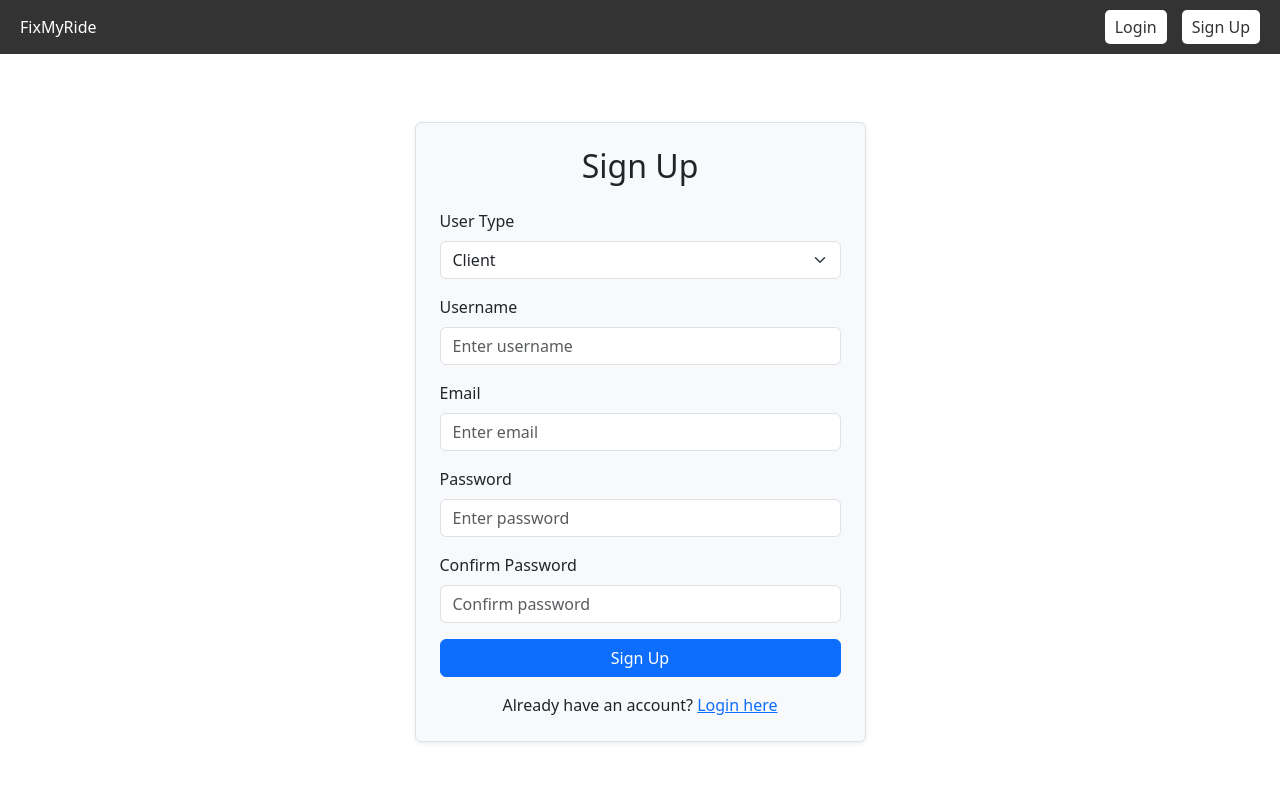
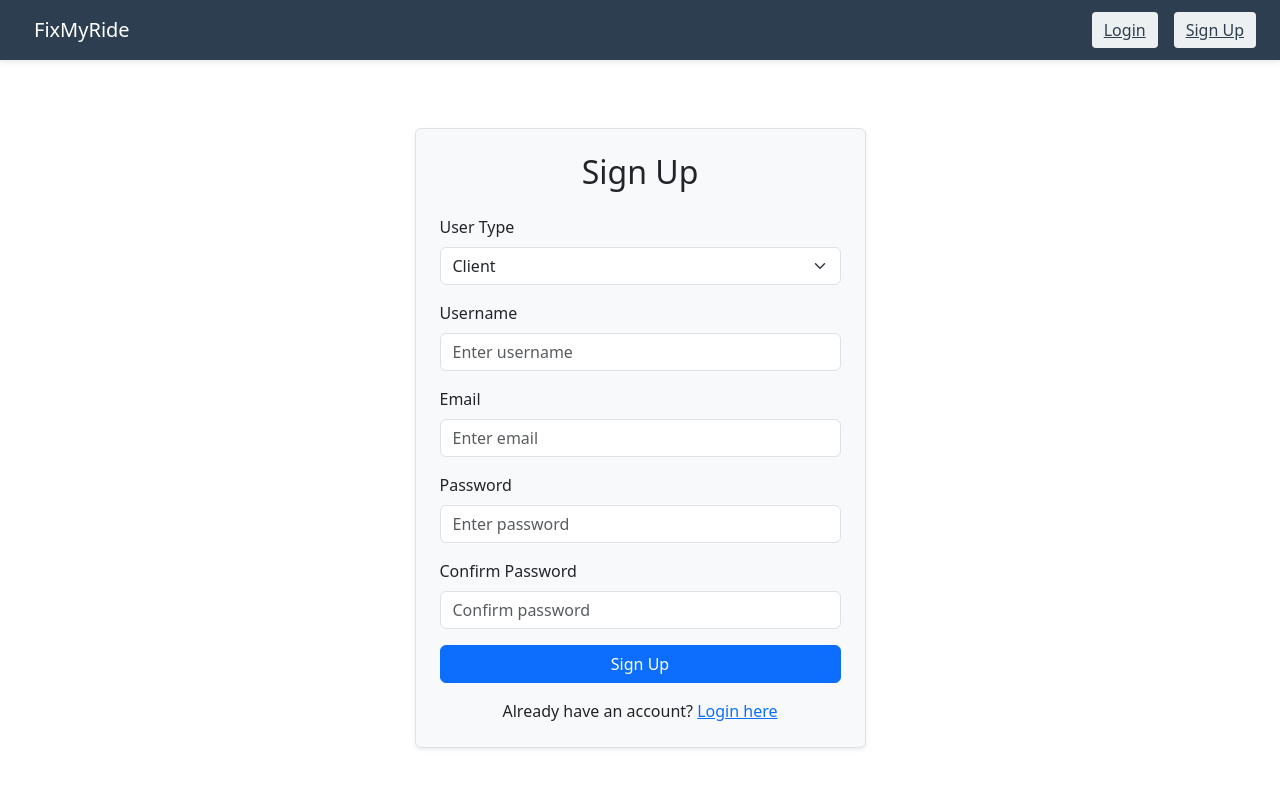
Before and after one commit to radutodosan/fix-my-ride-frontend, a React (Vite) app: page /signup in a window 1280 px wide. Shown: the top 788 px of the page. Built offline with nearby package versions, Linux system fonts and the light colour scheme.

Commit message:
styled home page and navbar

```diff
--- a/src/components/NavBar.tsx
+++ b/src/components/NavBar.tsx
@@ -21,7 +21,7 @@ const Navbar: React.FC = () => {
         await mechanicLogout();
       }
       clearAuthData();
-      showInfo("Logged out succesfully!");
+      showInfo("Logged out successfully!");
       navigate('/');
     } catch (error) {
       console.error(error);
@@ -29,54 +29,89 @@ const Navbar: React.FC = () => {
     }
   };
 
-
-  return (
-    <nav style={{
+  const navStyle: React.CSSProperties = {
     display: 'flex',
     justifyContent: 'space-between',
     alignItems: 'center',
-      padding: '10px 20px',
-      backgroundColor: '#333',
-      color: '#fff'
-    }}>
+    padding: '12px 24px',
+    backgroundColor: '#2c3e50',
+    color: '#fff',
+    boxShadow: '0 2px 6px rgba(0,0,0,0.1)'
+  };
+
+  const linkStyle: React.CSSProperties = {
+    color: 'white',
+    textDecoration: 'none',
+    fontWeight: 500,
+    padding: '6px 10px',
+    borderRadius: '4px',
+    transition: 'background-color 0.2s ease'
+  };
+
+
+  const buttonStyle: React.CSSProperties = {
+    background: '#ecf0f1',
+    color: '#2c3e50',
+    padding: '6px 12px',
+    border: 'none',
+    borderRadius: '4px',
+    fontWeight: 500,
+    cursor: 'pointer',
+    transition: 'background-color 0.2s ease'
+  };
+
+  const buttonHoverStyle: React.CSSProperties = {
+    backgroundColor: '#bdc3c7'
+  };
+
+  return (
+    <nav style={navStyle}>
       <div>
-        <Link to="/" style={{ color: 'white', textDecoration: 'none' }}>
+        <Link to="/" style={{ ...linkStyle, fontSize: '1.25rem' }}>
           FixMyRide
         </Link>
       </div>
 
-      <div style={{ display: 'flex', gap: '15px', alignItems: 'center' }}>
-        {accessToken && (
+      <div style={{ display: 'flex', gap: '16px', alignItems: 'center' }}>
+        {accessToken && userType === UserType.CLIENT && (
           <>
-            {userType === UserType.CLIENT && (
-              <>
-                <Link to="/client/appointments" style={{ color: 'white', textDecoration: 'none' }}>Appointments</Link>
-                <Link to={`/client/profile/${username}`} style={{ color: 'white', textDecoration: 'none' }}>Profile</Link>
-                <Link to="/client/mechanics" style={{ color: 'white', textDecoration: 'none' }}>Mechanics</Link>
+            <Link to="/client/appointments" className="nav-link">
+              Appointments
+            </Link>
+            <Link to="/client/mechanics" className="nav-link">
+              Mechanics
+            </Link>
+            <Link to={`/client/profile/${username}`} className="nav-link">
+              Profile
+            </Link>
           </>
         )}
-            {userType === UserType.MECHANIC && (
+        {accessToken && userType === UserType.MECHANIC && (
           <>
-                <Link to="/mechanic/appointments" style={{ color: 'white', textDecoration: 'none' }}>Appointments</Link>
-                <Link to={`/mechanic/profile/${username}`} style={{ color: 'white', textDecoration: 'none' }}>Profile</Link>
+            <Link to="/mechanic/appointments" className="nav-link">
+              Appointments
+            </Link>
+            <Link to={`/mechanic/profile/${username}`} className="nav-link">
+              Profile
+            </Link>
           </>
         )}
 
-          </>
-        )}
-
-        {accessToken ?
-          (
-            <button onClick={handleLogout} style={{ background: 'white', color: '#333', padding: '5px 10px', borderRadius: '5px' }}>
+        {accessToken ? (
+          <button
+            onClick={handleLogout}
+            style={buttonStyle}
+            onMouseOver={e => Object.assign(e.currentTarget.style, buttonHoverStyle)}
+            onMouseOut={e => Object.assign(e.currentTarget.style, buttonStyle)}
+          >
             Logout
           </button>
-          ) :
-          (
+        ) : (
           <>
-              <Link to="/login" style={{ background: 'white', color: '#333', padding: '5px 10px', borderRadius: '5px', textDecoration: 'none' }}>
+            <Link to="/login" style={buttonStyle as React.CSSProperties} onMouseOver={e => Object.assign(e.currentTarget.style, buttonHoverStyle)} onMouseOut={e => Object.assign(e.currentTarget.style, buttonStyle)}>
               Login
             </Link>
-              <Link to="/signup" style={{ background: 'white', color: '#333', padding: '5px 10px', borderRadius: '5px', textDecoration: 'none' }}>
+            <Link to="/signup" style={buttonStyle as React.CSSProperties} onMouseOver={e => Object.assign(e.currentTarget.style, buttonHoverStyle)} onMouseOut={e => Object.assign(e.currentTarget.style, buttonStyle)}>
               Sign Up
             </Link>
           </>
--- a/src/index.css
+++ b/src/index.css
@@ -0,0 +1,12 @@
+.nav-link {
+  color: white;
+  text-decoration: none;
+  padding: 6px 10px;
+  border-radius: 4px;
+  transition: background-color 0.2s ease;
+}
+
+.nav-link:hover {
+  background-color: #34495e;
+  color: white;
+}
--- a/src/pages/ClientProfilePage.tsx
+++ b/src/pages/ClientProfilePage.tsx
@@ -165,7 +165,20 @@ const ClientProfilePage: React.FC = () => {
         <Row className="align-items-center mb-3">
           <Col><h4>My Cars</h4></Col>
           <Col className="text-end">
-            <Button onClick={() => setShowAddCarForm(!showAddCarForm)}>
+            <Button onClick={() => {
+              setShowAddCarForm((prev) => {
+                const next = !prev;
+                if (next) {
+                  // If opening form for adding a car, reset car fields and edit mode
+                  setEditCarId(null);
+                  setBrand('');
+                  setModel('');
+                  setYear(new Date().getFullYear());
+                  setLicensePlate('');
+                }
+                return next;
+              });
+            }}>
               {showAddCarForm ? 'Cancel' : 'Add Car'}
             </Button>
           </Col>
--- a/src/pages/HomePage.tsx
+++ b/src/pages/HomePage.tsx
@@ -1,8 +1,34 @@
+import React from 'react';
+import { Container, Row, Col } from 'react-bootstrap';
+import homePageImage from '../assets/home-page-img.png';
 
-const HomePage = () => {
+
+const HomePage: React.FC = () => {
   return (
-    <div>HomePage</div>
-  )
-}
+    <Container className="mt-5">
+      <Row className="align-items-center">
+        {/* Left Side - Text */}
+        <Col md={6}>
+          <h1 className="display-5 fw-semibold mb-2">Welcome to</h1>
+          <h1 className="display-3 fw-bold mb-3" style={{ color: '#2c3e50' }}>
+            Fix My Ride
+          </h1>
+          <p className="lead">
+            Manage your mechanic appointments as a client or handle your client appointments as a mechanic — all in one place.
+          </p>
+        </Col>
 
-export default HomePage
+        {/* Right Side - Image */}
+        <Col md={6} className="text-center">
+          <img
+            src={homePageImage}
+            alt="Car mechanic"
+            style={{ maxWidth: '100%', height: 'auto' }}
+          />
+        </Col>
+      </Row>
+    </Container >
+  );
+};
+
+export default HomePage;
```
Also changed, not shown: 1 other file (tests, documents, lock files or other folders). Lines whose indentation alone changed are shown as unchanged.
